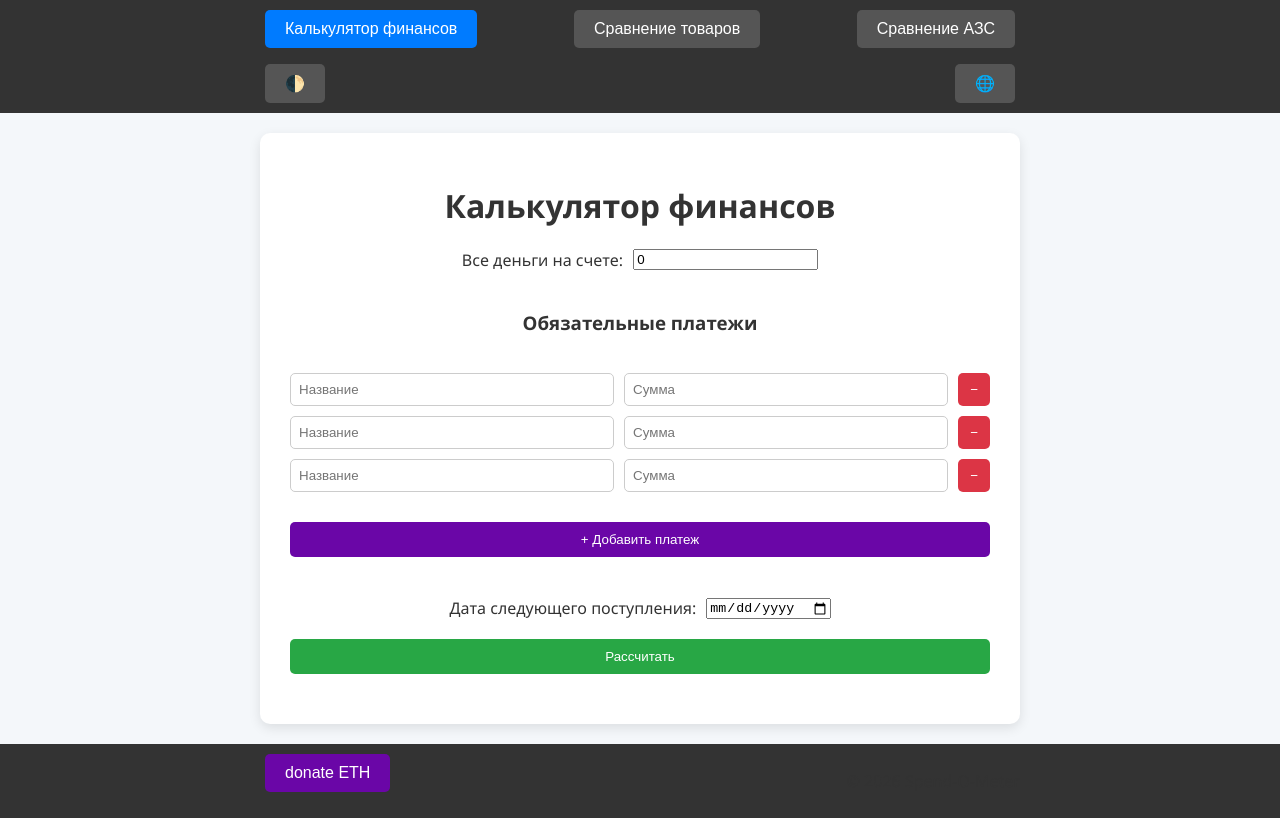
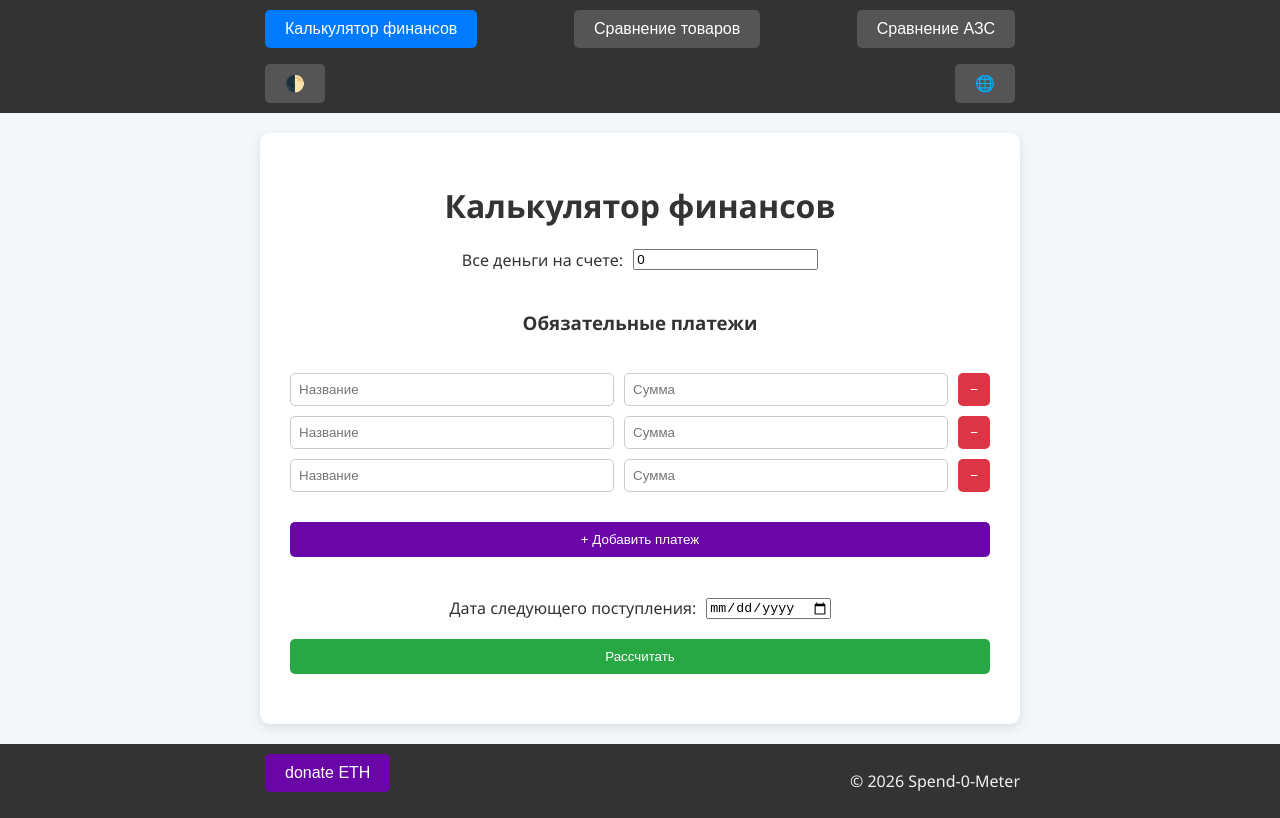
Before and after one commit to draganborn/spend-o-meter, a React (Vite) app: page / in a window 1280 px wide. Built offline with nearby package versions, Linux system fonts and the light colour scheme.

Commit message:
fix color text in footer, change app name

```diff
--- a/src/App.css
+++ b/src/App.css
@@ -43,6 +43,9 @@ body.dark {
   flex-wrap: wrap;
   width: 100%;
   max-width: 760px;
+}
+.footer-elements p {
+  color: #f1f1f1;
 }
 .nav button,
 .footer button {
--- a/src/App.tsx
+++ b/src/App.tsx
@@ -36,7 +36,7 @@ function App() {
             >
               <button style={{ backgroundColor: '#6a06a7' }}>donate ETH</button>
             </a>
-            <p>© {new Date().getFullYear()} Spend-O-Meter</p>
+            <p>© {new Date().getFullYear()} Spend-0-Meter</p>
           </div>
         </footer>
       </LanguageProvider>
```
Also changed, not shown: 1 other file (tests, documents, lock files or other folders).
